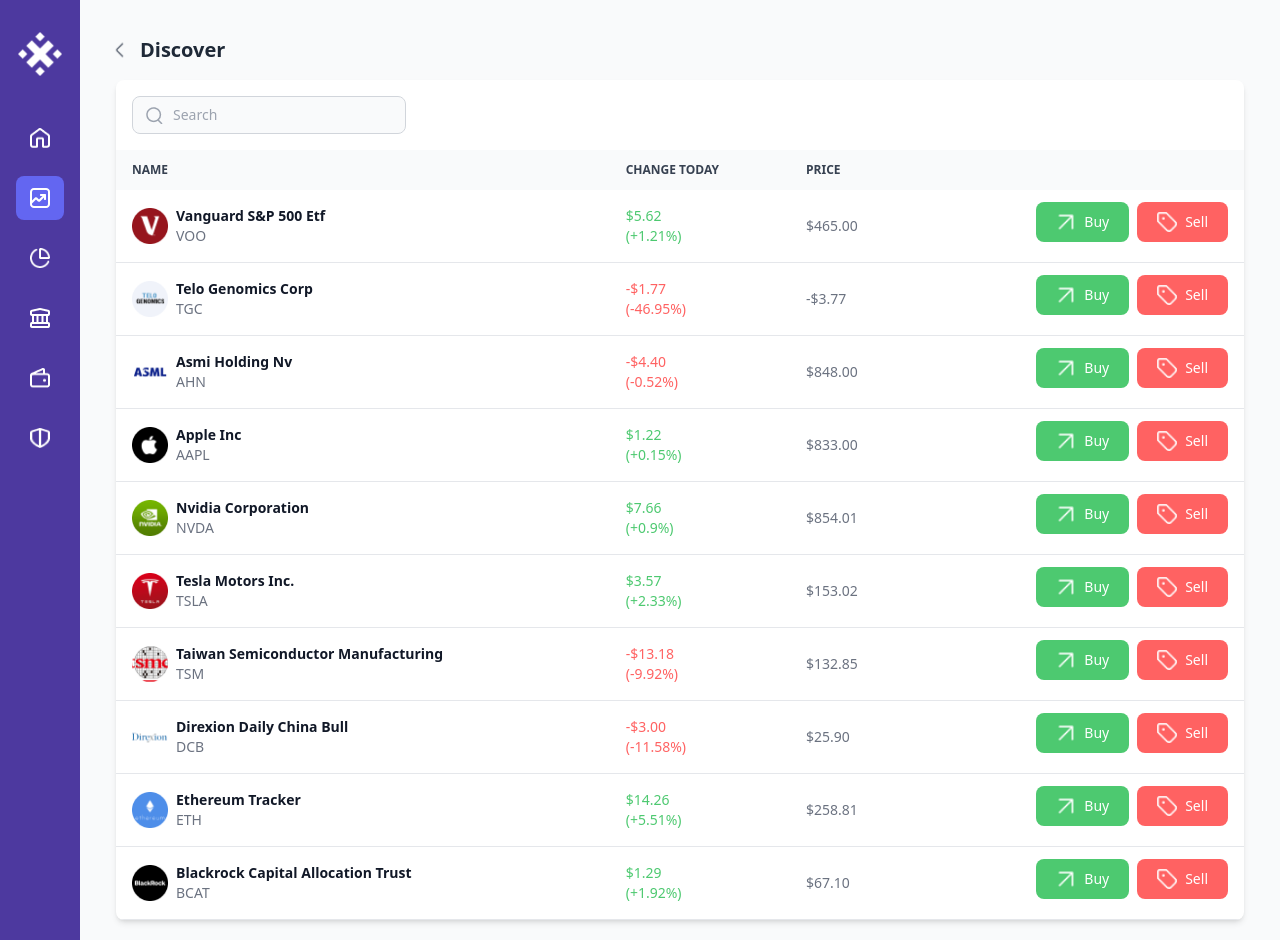
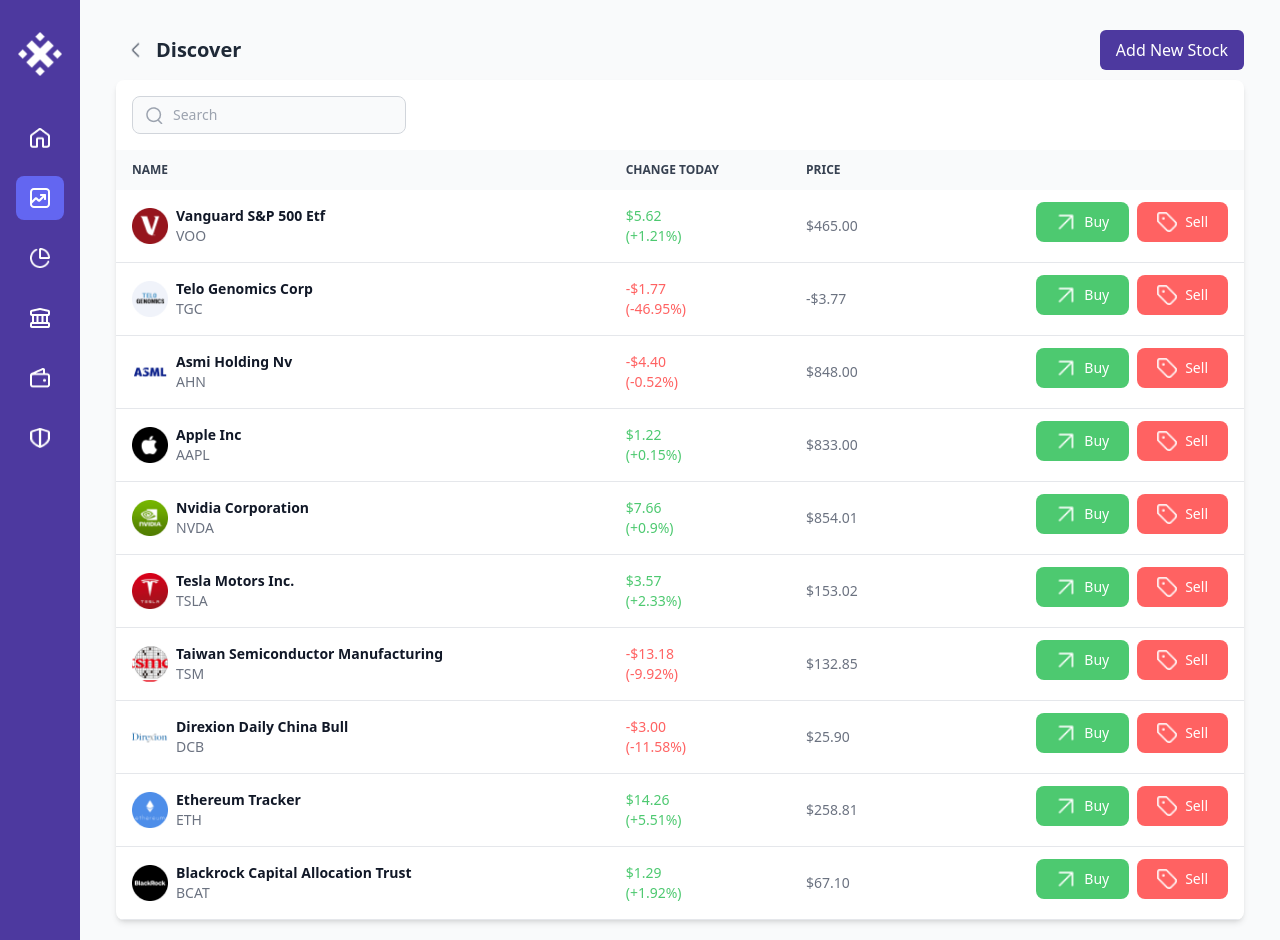
Before and after one commit to Conevskie/finance-app, an Angular app: page / in a window 1280 px wide. Built offline with nearby package versions, Linux system fonts and the light colour scheme.

Commit message:
viewchild

```diff
--- a/src/app/components/table-view/table-view.component.html
+++ b/src/app/components/table-view/table-view.component.html
@@ -1,7 +1,11 @@
 <section class="bg-gray-50 sm:p-5 h-full">
-    <div class="flex items-center">
-        <img ngSrc="assets/images/back-icon.webp" alt="#" width="18" height="18" [priority]="true" class="h-10 w-10"/>
-        <h2 class="text-xl py-4 font-semibold text-gray-800">Discover</h2>
+    <div class="flex items-center justify-between px-4">
+        <div class="flex items-center">
+
+            <img ngSrc="assets/images/back-icon.webp" alt="#" width="18" height="18" [priority]="true" class="h-10 w-10"/>
+            <h2 class="text-xl py-4 font-semibold text-gray-800">Discover</h2>
+        </div>
+        <button (click)="addNewStock()" class="px-4 py-2 bg-purple text-white rounded-md">Add New Stock</button>
     </div>
     <app-table/>
 </section>
--- a/src/app/components/table-view/table-view.component.ts
+++ b/src/app/components/table-view/table-view.component.ts
@@ -1,6 +1,7 @@
-import { ChangeDetectionStrategy, Component } from '@angular/core';
+import { ChangeDetectionStrategy, Component, ViewChild } from '@angular/core';
 import { TableComponent } from '../table/table.component';
 import { NgOptimizedImage } from '@angular/common';
+import { Stock } from '../../services/finance-app.service';
 
 @Component({
   selector: 'app-table-view',
@@ -10,5 +11,19 @@
   changeDetection: ChangeDetectionStrategy.OnPush
 })
 export class TableViewComponent {
+  @ViewChild(TableComponent) tableComponent!: TableComponent;
 
+  addNewStock() {
+    const newStock: Stock = {
+      name: 'New Stock',
+      price: 123.45,
+      changeToday: 2.15,
+      percentPerChangeToday: 1.75,
+      abbreviation: 'NS',
+      src: 'assets/images/new-stock-icon.webp',
+      alt: 'New Stock Icon'
+    };
+
+    this.tableComponent.addStock(newStock);
+  }
 }
--- a/src/app/components/table/table.component.ts
+++ b/src/app/components/table/table.component.ts
@@ -1,5 +1,5 @@
 import { CommonModule, NgOptimizedImage } from '@angular/common';
-import { ChangeDetectionStrategy, Component, ElementRef, computed, effect, inject, signal, viewChild } from '@angular/core';
+import { ChangeDetectionStrategy, Component, ElementRef, computed, inject, signal, ViewChild } from '@angular/core';
 import { BuySellModalComponent } from '../buy-sell-modal/buy-sell-modal.component';
 import { FinanceAppService, Stock } from '../../services/finance-app.service';
 import { FormsModule } from '@angular/forms';
@@ -15,7 +15,7 @@
 })
 export class TableComponent {
   financeAppService = inject(FinanceAppService);
-  columnName: any = ['Name', 'Change Today', 'Price', ''];
+  columnName: string[] = ['Name', 'Change Today', 'Price', ''];
   buttons = [
     {
       buttonText: 'Buy',
@@ -29,20 +29,13 @@
   isModalOpened: boolean = false;
   modalItem!: Stock;
   searchInput: string = '';
+
   mockData = signal<Stock[]>([]);
-  private searchField = viewChild.required<ElementRef<HTMLInputElement>>('searchField')
+  manuallyAddedStocks = signal<Stock[]>([]);
 
   filteredMockData = computed(() => {
-    const filteredResults = this.mockData()!.filter(item => item.name.toLowerCase().includes(this.searchInput.toLowerCase()));
-
-    const selectedItemInFilteredResults = filteredResults.find(item => item.name === this.modalItem?.name);
-
-    if (selectedItemInFilteredResults) {
-      this.modalItem = {
-        ...selectedItemInFilteredResults
-      };
-    }
-    return filteredResults;
+    const combinedData = [...this.mockData(), ...this.manuallyAddedStocks()];
+    return combinedData.filter(item => item.name.toLowerCase().includes(this.searchInput.toLowerCase()));
   });
 
   constructor() {
@@ -51,10 +44,6 @@
       .subscribe(data => {
         this.mockData.set(data);
       });
-
-    // effect(() => {
-    //   this.searchField().nativeElement.focus();
-    // })
   }
 
   openModal(record: Stock): void {
@@ -65,4 +54,8 @@
   closeModal(): void {
     this.isModalOpened = false;
   }
+
+  addStock(stock: Stock): void {
+    this.manuallyAddedStocks.set([...this.manuallyAddedStocks(), stock]);
+  }
 }
```
